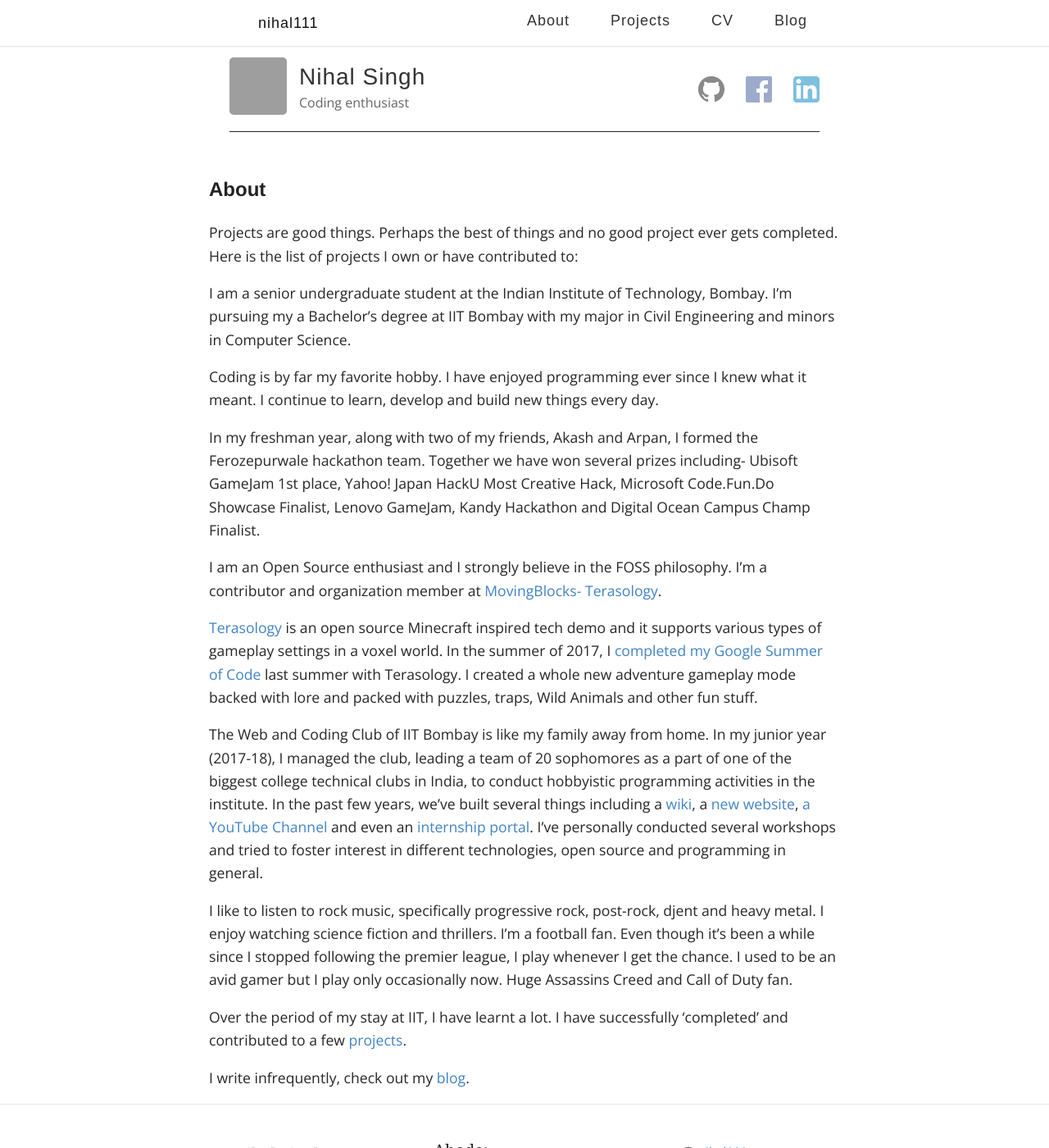
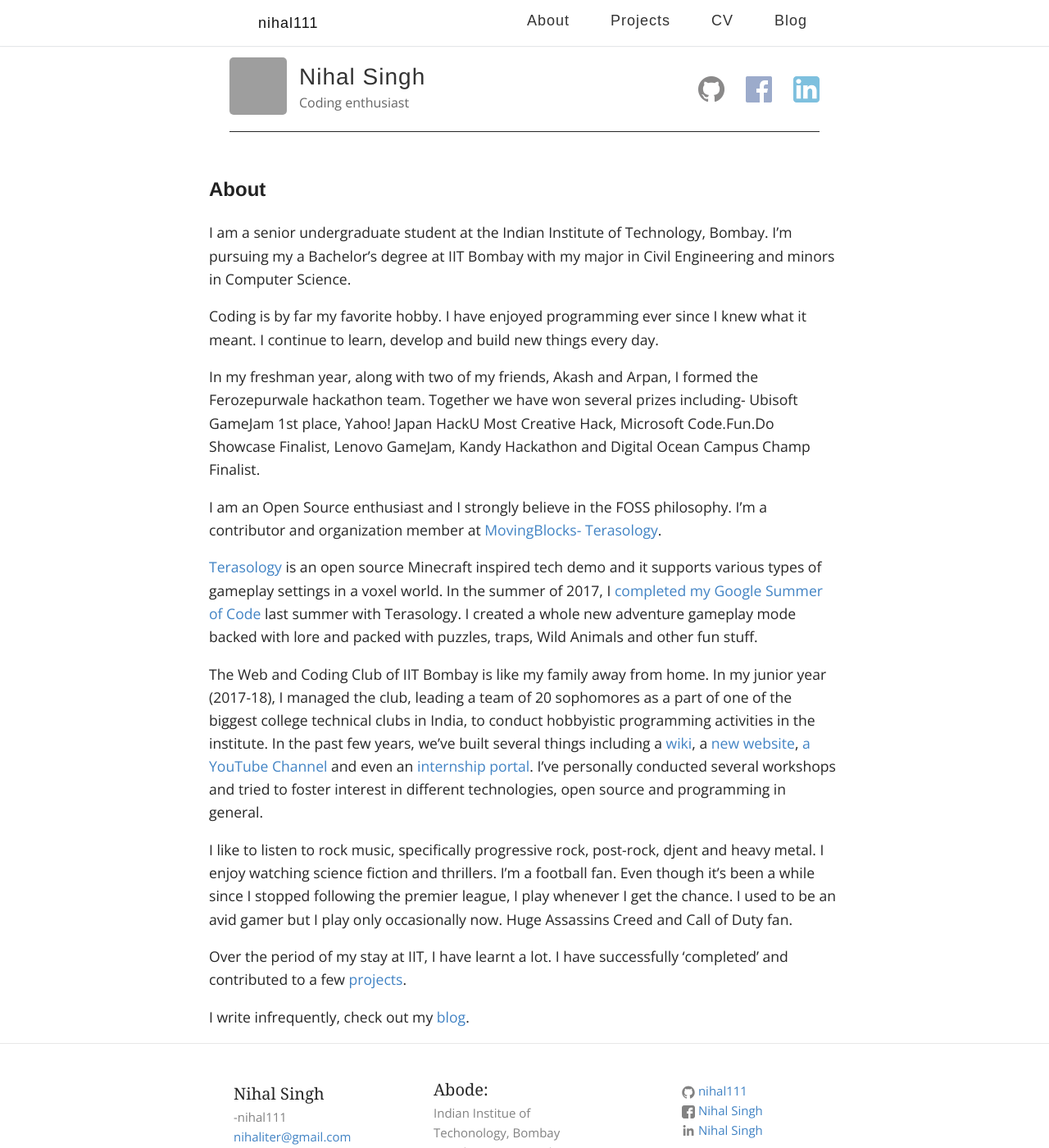
Before and after one commit to nihal111/nihal111.github.io, a Jekyll site: the page built from _pages/about.md, in a window 1280 px wide and 1400 px high. Shown: the whole window at 82% size. Built offline with Jekyll 4.4.1, drawn with Linux system fonts in a browser that asks for light colours; some web fonts are replaced; some of the changed text lies outside the part shown; grey boxes are pictures that could not be loaded.

Commit message:
Updated about

```diff
--- a/_config.yml
+++ b/_config.yml
@@ -48,7 +48,6 @@
 
 title: Nihal Singh
 email: nihaliter@gmail.com
-secondary_email: nihal111@iitb.ac.in
 description: >
   Nihal Singh's personal blog.
 
@@ -57,7 +56,7 @@
 linkedin_username:  Nihal Singh
 facebook_id: nihal111
 linkedin_id: nihal111
-address: 136, Hostel-9, Indian Institue of Techonology, Bombay Mumbai-400076, India
+address: Indian Institue of Techonology, Bombay Mumbai-400076, India
 # Build Settings
 sass:
   sass_dir: _sass
--- a/_includes/footer.html
+++ b/_includes/footer.html
@@ -10,7 +10,6 @@
           <li class="name">{{ site.myname }}</li>
           <li>-{{ site.alias }}</li>
           <li><a href="mailto:{{ site.email }}">{{ site.email }}</a></li>
-          <li><a href="mailto:{{ site.secondary_email }}">{{ site.secondary_email }}</a></li>
         </ul>
       </div>
 
--- a/_pages/about.md
+++ b/_pages/about.md
@@ -5,23 +5,30 @@
 permalink: /about/
 ---
 
-Projects are good things. Perhaps the best of things and no good project ever gets completed.
-Here is the list of projects I own or have contributed to:
-
 I am a senior undergraduate student at the Indian Institute of Technology, Bombay. I'm pursuing my a Bachelor's degree at IIT Bombay with my major in Civil Engineering and minors in Computer Science.
 
 Coding is by far my favorite hobby. I have enjoyed programming ever since I knew what it meant. I continue to learn, develop and build new things every day.
 
 In my freshman year, along with two of my friends, Akash and Arpan, I formed the Ferozepurwale hackathon team. Together we have won several prizes including- Ubisoft GameJam 1st place, Yahoo! Japan HackU Most Creative Hack, Microsoft Code.Fun.Do Showcase Finalist, Lenovo GameJam, Kandy Hackathon and Digital Ocean Campus Champ Finalist.
 
-I am an Open Source enthusiast and I strongly believe in the FOSS philosophy. I'm a contributor and organization member at <a href="https://github.com/MovingBlocks/Terasology">MovingBlocks- Terasology</a>.
+I am an Open Source enthusiast and I strongly believe in the FOSS philosophy. I'm a contributor and organization member at [MovingBlocks- Terasology].
 
-<a href="http://terasology.org/">Terasology</a> is an open source Minecraft inspired tech demo and it supports various types of gameplay settings in a voxel world. In the summer of 2017, I <a href="/2017/08/15/GSoC-wrap-up.html">completed my Google Summer of Code</a> last summer with Terasology. I created a whole new adventure gameplay mode backed with lore and packed with puzzles, traps, Wild Animals and other fun stuff.
+[Terasology] is an open source Minecraft inspired tech demo and it supports various types of gameplay settings in a voxel world. In the summer of 2017, I [completed my Google Summer of Code] last summer with Terasology. I created a whole new adventure gameplay mode backed with lore and packed with puzzles, traps, Wild Animals and other fun stuff.
 
-The Web and Coding Club of IIT Bombay is like my family away from home. In my junior year (2017-18), I managed the club, leading a team of 20 sophomores as a part of one of the biggest college technical clubs in India, to conduct hobbyistic programming activities in the institute. In the past few years, we've built several things including a <a href="https://wncc-iitb.org/wiki">wiki</a>, a <a href="http://wncc-iitb.org/">new website</a>, <a href="https://www.youtube.com/channel/UCs3x_XxwScIAzDUfN1lbbGw">a YouTube Channel</a> and even an <a href="https://portals.wncc-iitb.org/internships/login/">internship portal</a>. I've personally conducted several workshops and tried to foster interest in different technologies, open source and programming in general.
+The Web and Coding Club of IIT Bombay is like my family away from home. In my junior year (2017-18), I managed the club, leading a team of 20 sophomores as a part of one of the biggest college technical clubs in India, to conduct hobbyistic programming activities in the institute. In the past few years, we've built several things including a [wiki], a [new website], [a YouTube Channel] and even an [internship portal]. I've personally conducted several workshops and tried to foster interest in different technologies, open source and programming in general.
 
 I like to listen to rock music, specifically progressive rock, post-rock, djent and heavy metal. I enjoy watching science fiction and thrillers. I'm a football fan. Even though it's been a while since I stopped following the premier league, I play whenever I get the chance. I used to be an avid gamer but I play only occasionally now. Huge Assassins Creed and Call of Duty fan.
 
-Over the period of my stay at IIT, I have learnt a lot. I have successfully 'completed' and contributed to a few <a href="/projects">projects</a>.
+Over the period of my stay at IIT, I have learnt a lot. I have successfully 'completed' and contributed to a few [projects].
 
-I write infrequently, check out my <a href="/blog">blog</a>.
+I write infrequently, check out my [blog].
+
+[MovingBlocks- Terasology]: https://github.com/MovingBlocks/Terasology
+[Terasology]: http://terasology.org/
+[completed my Google Summer of Code]: /2017/08/15/GSoC-wrap-up.html
+[wiki]: https://wncc-iitb.org/wiki
+[new website]: http://wncc-iitb.org/
+[a YouTube Channel]: https://www.youtube.com/channel/UCs3x_XxwScIAzDUfN1lbbGw
+[internship portal]: https://portals.wncc-iitb.org/internships/login/
+[projects]: /projects
+[blog]: /blog
```
Also changed, not shown: 3 other files.
